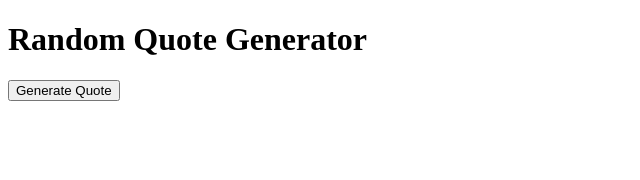
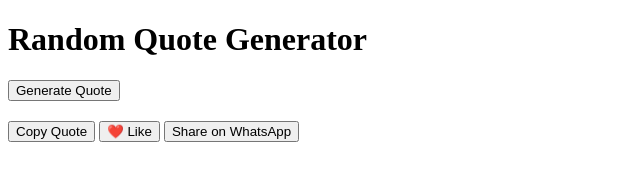
Before and after one commit to amansahuxy/Random-Quote-Generator, a plain HTML site: page index.html in a window 1280 px wide. Shown: the whole page, without its empty margins (0-640 px from the left). Drawn offline with Linux system fonts and the light colour scheme.

Commit message:
Copy,Like and share buttons are added

```diff
--- a/index.html
+++ b/index.html
@@ -10,6 +10,11 @@
     <button id="btn">Generate Quote</button>
     <h2 id="english"></h2>
     <h2 id="hindi"></h2>
+    <button id="copy">Copy Quote</button>
+
+    <button id="like">❤️ Like</button>
+
+    <button id="share">Share on WhatsApp</button>
 
     <script src="index.js"></script>
   </body>
```
